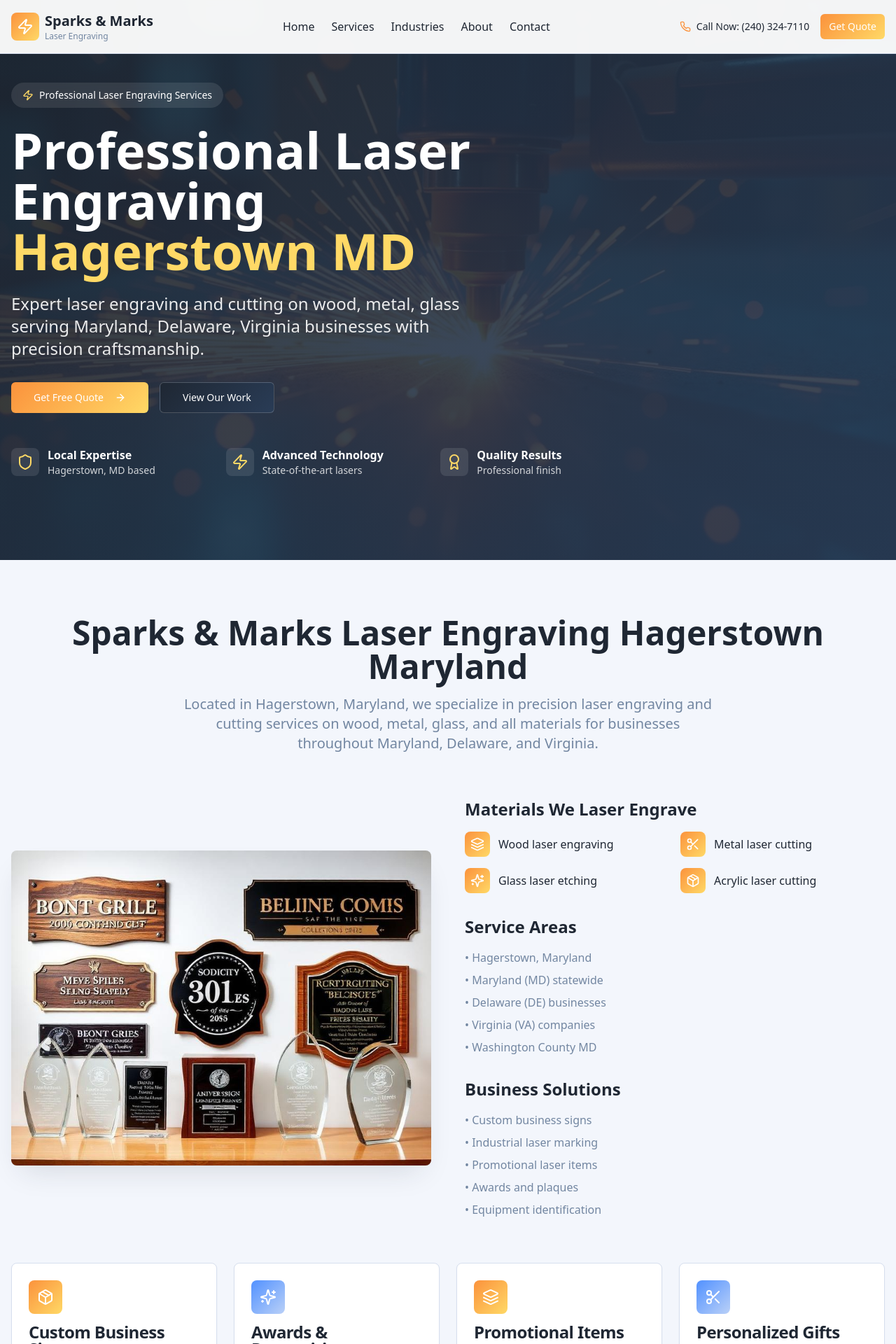
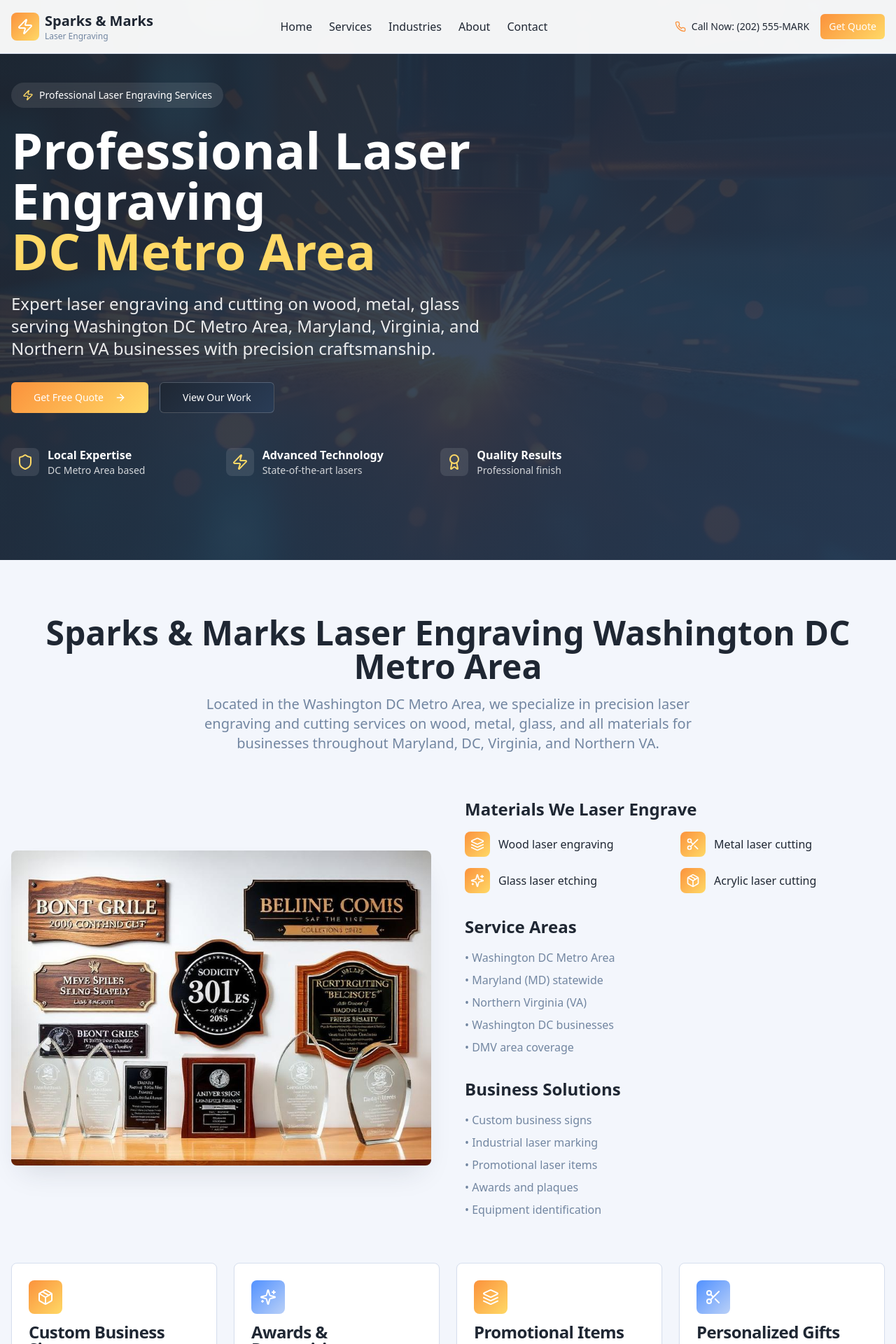
Before and after one commit to rynky2436/spark-mark-scribe-pages, a React (Vite) app: page / in a window 1280 px wide. Shown: the top 1920 px of the page at 70% size. Built offline with nearby package versions, Linux system fonts and the light colour scheme.

Commit message:
Optimize SEO for DC metro area
Remove references to Hagerstown and optimize for the Washington DC metro area (MD, DC, Northern VA).

```diff
--- a/index.html
+++ b/index.html
@@ -3,12 +3,12 @@
   <head>
     <meta charset="UTF-8" />
     <meta name="viewport" content="width=device-width, initial-scale=1.0" />
-    <title>Sparks & Marks Laser Engraving | Professional Services Hagerstown MD</title>
-    <meta name="description" content="Expert laser engraving and cutting on wood, metal, glass serving Maryland, Delaware, Virginia businesses. Professional laser craftsmanship in Hagerstown MD." />
+    <title>Sparks & Marks Laser Engraving | DC Metro Area MD VA | Professional Services</title>
+    <meta name="description" content="Expert laser engraving and cutting on wood, metal, glass serving Washington DC Metro Area, Maryland, Virginia, Northern VA businesses. Professional laser craftsmanship in DMV area." />
     <meta name="author" content="Sparks & Marks Laser Engraving" />
 
-    <meta property="og:title" content="Sparks & Marks Laser Engraving | Professional Services Hagerstown MD" />
-    <meta property="og:description" content="Expert laser engraving and cutting on wood, metal, glass serving Maryland, Delaware, Virginia businesses. Professional laser craftsmanship in Hagerstown MD." />
+    <meta property="og:title" content="Sparks & Marks Laser Engraving | DC Metro Area MD VA | Professional Services" />
+    <meta property="og:description" content="Expert laser engraving and cutting on wood, metal, glass serving Washington DC Metro Area, Maryland, Virginia, Northern VA businesses. Professional laser craftsmanship in DMV area." />
     <meta property="og:type" content="website" />
     <meta property="og:image" content="https://lovable.dev/opengraph-image-p98pqg.png" />
 
--- a/src/components/Contact.tsx
+++ b/src/components/Contact.tsx
@@ -19,7 +19,7 @@ const Contact = () => {
             Contact Sparks & Marks
           </h2>
           <p className="text-xl text-muted-foreground max-w-2xl mx-auto">
-            Ready to start your laser engraving project? Get in touch with our Hagerstown team for a free consultation and quote.
+            Ready to start your laser engraving project? Get in touch with our Washington DC Metro Area team for a free consultation and quote.
           </p>
         </div>
 
@@ -57,7 +57,7 @@ const Contact = () => {
                       <label className="text-sm font-medium text-foreground mb-2 block">
                         Phone
                       </label>
-                      <Input type="tel" placeholder="(240) 324-7110" />
+                      <Input type="tel" placeholder="(202) 555-MARK" />
                     </div>
                   </div>
 
@@ -96,7 +96,7 @@ const Contact = () => {
                 </CardTitle>
               </CardHeader>
               <CardContent>
-                <p className="text-2xl font-bold text-foreground">(240) 324-7110</p>
+                <p className="text-2xl font-bold text-foreground">(202) 555-MARK</p>
                 <p className="text-muted-foreground">Call for immediate assistance</p>
               </CardContent>
             </Card>
@@ -122,8 +122,8 @@ const Contact = () => {
                 </CardTitle>
               </CardHeader>
               <CardContent>
-                <p className="font-medium text-foreground">Hagerstown, Maryland</p>
-                <p className="text-muted-foreground">Serving MD, DE, VA</p>
+                <p className="font-medium text-foreground">Washington DC Metro Area</p>
+                <p className="text-muted-foreground">Serving MD, DC, Northern VA</p>
               </CardContent>
             </Card>
 
--- a/src/components/Footer.tsx
+++ b/src/components/Footer.tsx
@@ -16,12 +16,12 @@ const Footer = () => {
               </div>
             </div>
             <p className="text-background/80 mb-4">
-              Professional laser engraving and cutting services on wood, metal, glass serving Maryland, Delaware, Virginia businesses.
+              Professional laser engraving and cutting services on wood, metal, glass serving Washington DC Metro Area, Maryland, Virginia, and Northern VA businesses.
             </p>
             <div className="space-y-2 text-sm">
               <div className="flex items-center space-x-2">
                 <Phone className="h-4 w-4 text-spark-orange" />
-                <span>(240) 324-7110</span>
+                <span>(202) 555-MARK</span>
               </div>
               <div className="flex items-center space-x-2">
                 <Mail className="h-4 w-4 text-spark-orange" />
@@ -29,7 +29,7 @@ const Footer = () => {
               </div>
               <div className="flex items-center space-x-2">
                 <MapPin className="h-4 w-4 text-spark-orange" />
-                <span>Hagerstown, Maryland</span>
+                <span>Washington DC Metro Area</span>
               </div>
             </div>
           </div>
@@ -61,12 +61,12 @@ const Footer = () => {
           <div>
             <h4 className="text-lg font-semibold mb-4">Service Areas</h4>
             <ul className="space-y-2 text-sm text-background/80">
-              <li>Hagerstown, Maryland</li>
-              <li>Washington County MD</li>
+              <li>Washington DC Metro Area</li>
               <li>Maryland (MD) Statewide</li>
-              <li>Delaware (DE) Businesses</li>
-              <li>Virginia (VA) Companies</li>
-              <li>Tri-State Area</li>
+              <li>Northern Virginia (VA)</li>
+              <li>Washington DC Businesses</li>
+              <li>DMV Area Coverage</li>
+              <li>Tri-State Region</li>
             </ul>
           </div>
         </div>
--- a/src/components/Header.tsx
+++ b/src/components/Header.tsx
@@ -27,7 +27,7 @@ const Header = () => {
           <div className="flex items-center space-x-4">
             <div className="hidden lg:flex items-center space-x-2 text-sm">
               <Phone className="h-4 w-4 text-primary" />
-              <span className="text-foreground font-medium">Call Now: (240) 324-7110</span>
+              <span className="text-foreground font-medium">Call Now: (202) 555-MARK</span>
             </div>
             <Button variant="spark" size="sm">
               Get Quote
--- a/src/components/Hero.tsx
+++ b/src/components/Hero.tsx
@@ -25,11 +25,11 @@ const Hero = () => {
 
           <h1 className="text-5xl md:text-7xl font-bold text-white mb-6 leading-tight">
             Professional Laser Engraving
-            <span className="block text-spark-gold">Hagerstown MD</span>
+            <span className="block text-spark-gold">DC Metro Area</span>
           </h1>
 
           <p className="text-xl md:text-2xl text-white/90 mb-8 max-w-2xl leading-relaxed">
-            Expert laser engraving and cutting on wood, metal, glass serving Maryland, Delaware, Virginia businesses with precision craftsmanship.
+            Expert laser engraving and cutting on wood, metal, glass serving Washington DC Metro Area, Maryland, Virginia, and Northern VA businesses with precision craftsmanship.
           </p>
 
           <div className="flex flex-col sm:flex-row gap-4 mb-12">
@@ -49,7 +49,7 @@ const Hero = () => {
               </div>
               <div>
                 <p className="font-semibold">Local Expertise</p>
-                <p className="text-sm text-white/80">Hagerstown, MD based</p>
+                <p className="text-sm text-white/80">DC Metro Area based</p>
               </div>
             </div>
             <div className="flex items-center space-x-3 text-white">
--- a/src/components/Services.tsx
+++ b/src/components/Services.tsx
@@ -9,10 +9,10 @@ const Services = () => {
       <div className="container mx-auto px-4">
         <div className="text-center mb-16">
           <h2 className="text-4xl md:text-5xl font-bold text-foreground mb-4">
-            Sparks & Marks Laser Engraving Hagerstown Maryland
+            Sparks & Marks Laser Engraving Washington DC Metro Area
           </h2>
           <p className="text-xl text-muted-foreground max-w-3xl mx-auto">
-            Located in Hagerstown, Maryland, we specialize in precision laser engraving and cutting services on wood, metal, glass, and all materials for businesses throughout Maryland, Delaware, and Virginia.
+            Located in the Washington DC Metro Area, we specialize in precision laser engraving and cutting services on wood, metal, glass, and all materials for businesses throughout Maryland, DC, Virginia, and Northern VA.
           </p>
         </div>
 
@@ -58,11 +58,11 @@ const Services = () => {
             <div>
               <h3 className="text-2xl font-bold text-foreground mb-4">Service Areas</h3>
               <ul className="space-y-2 text-muted-foreground">
-                <li>• Hagerstown, Maryland</li>
+                <li>• Washington DC Metro Area</li>
                 <li>• Maryland (MD) statewide</li>
-                <li>• Delaware (DE) businesses</li>
-                <li>• Virginia (VA) companies</li>
-                <li>• Washington County MD</li>
+                <li>• Northern Virginia (VA)</li>
+                <li>• Washington DC businesses</li>
+                <li>• DMV area coverage</li>
               </ul>
             </div>
 
@@ -87,7 +87,7 @@ const Services = () => {
               </div>
               <CardTitle>Custom Business Signs</CardTitle>
               <CardDescription>
-                Professional laser engraved signage on wood, metal, glass for MD businesses
+                Professional laser engraved signage on wood, metal, glass for DC Metro Area businesses
               </CardDescription>
             </CardHeader>
             <CardContent>
--- a/src/components/WhyChoose.tsx
+++ b/src/components/WhyChoose.tsx
@@ -18,24 +18,24 @@ const WhyChoose = () => {
       <div className="container mx-auto px-4">
         <div className="text-center mb-16">
           <h2 className="text-4xl md:text-5xl font-bold text-foreground mb-4">
-            Why Choose Sparks & Marks Laser Engraving in Hagerstown Maryland?
+            Why Choose Sparks & Marks Laser Engraving in Washington DC Metro Area?
           </h2>
           <p className="text-xl text-muted-foreground max-w-3xl mx-auto">
-            From custom business signage to personalized gifts, we offer complete laser engraving and cutting services on wood, metal, glass, and all materials for Maryland, Delaware, and Virginia businesses.
+            From custom business signage to personalized gifts, we offer complete laser engraving and cutting services on wood, metal, glass, and all materials for Washington DC Metro Area, Maryland, Virginia, and Northern VA businesses.
           </p>
         </div>
 
         <div className="grid lg:grid-cols-2 gap-16">
           <div>
-            <h3 className="text-3xl font-bold text-foreground mb-8">Local Hagerstown MD Expertise</h3>
+            <h3 className="text-3xl font-bold text-foreground mb-8">Local DC Metro Area Expertise</h3>
             <div className="space-y-6">
               <div className="flex items-start space-x-4">
                 <div className="p-3 bg-gradient-spark rounded-lg flex-shrink-0">
                   <MapPin className="h-6 w-6 text-white" />
                 </div>
                 <div>
-                  <p className="font-semibold text-foreground">Located in Hagerstown, Maryland serving the tri-state area</p>
-                  <p className="text-muted-foreground">Convenient location for Maryland, Delaware, and Virginia businesses</p>
+                  <p className="font-semibold text-foreground">Located in Washington DC Metro Area serving the region</p>
+                  <p className="text-muted-foreground">Convenient location for Maryland, DC, Virginia, and Northern VA businesses</p>
                 </div>
               </div>
 
@@ -44,8 +44,8 @@ const WhyChoose = () => {
                   <Clock className="h-6 w-6 text-white" />
                 </div>
                 <div>
-                  <p className="font-semibold text-foreground">Fast turnaround for Maryland, Delaware, Virginia businesses</p>
-                  <p className="text-muted-foreground">Quick delivery and efficient service for local clients</p>
+                  <p className="font-semibold text-foreground">Fast turnaround for DC Metro Area businesses</p>
+                  <p className="text-muted-foreground">Quick delivery and efficient service for local MD, DC, VA clients</p>
                 </div>
               </div>
 
@@ -120,11 +120,11 @@ const WhyChoose = () => {
         <div className="text-center mt-16">
           <Card className="max-w-2xl mx-auto">
             <CardHeader>
-              <CardTitle className="text-2xl">Ready for Professional Laser Engraving in Hagerstown MD?</CardTitle>
+              <CardTitle className="text-2xl">Ready for Professional Laser Engraving in DC Metro Area?</CardTitle>
             </CardHeader>
             <CardContent>
               <p className="text-muted-foreground mb-6">
-                Contact Sparks & Marks today for a free quote on laser engraving services for your Maryland, Delaware, or Virginia business. We handle bulk orders and custom projects with efficiency.
+                Contact Sparks & Marks today for a free quote on laser engraving services for your Washington DC Metro Area, Maryland, Virginia, or Northern VA business. We handle bulk orders and custom projects with efficiency.
               </p>
               <div className="flex flex-col sm:flex-row gap-4 justify-center">
                 <Button variant="spark" size="lg">
```
Also changed, not shown: src/components/Industries.tsx (+7 -7 lines).
